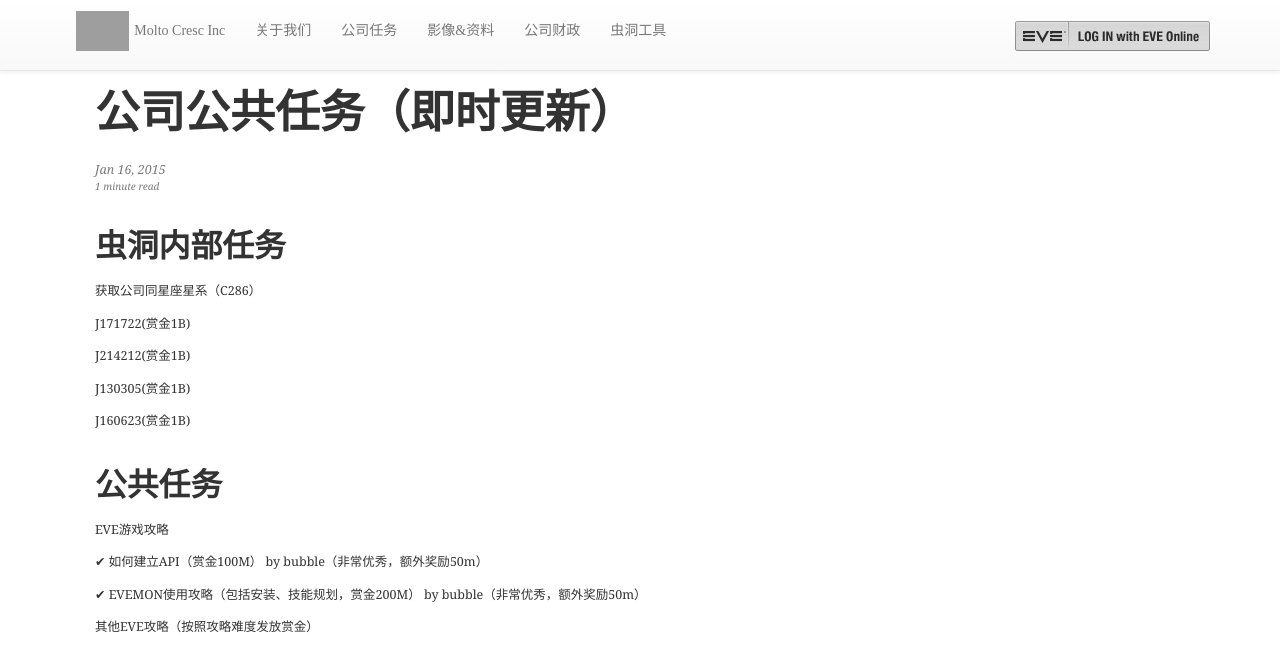
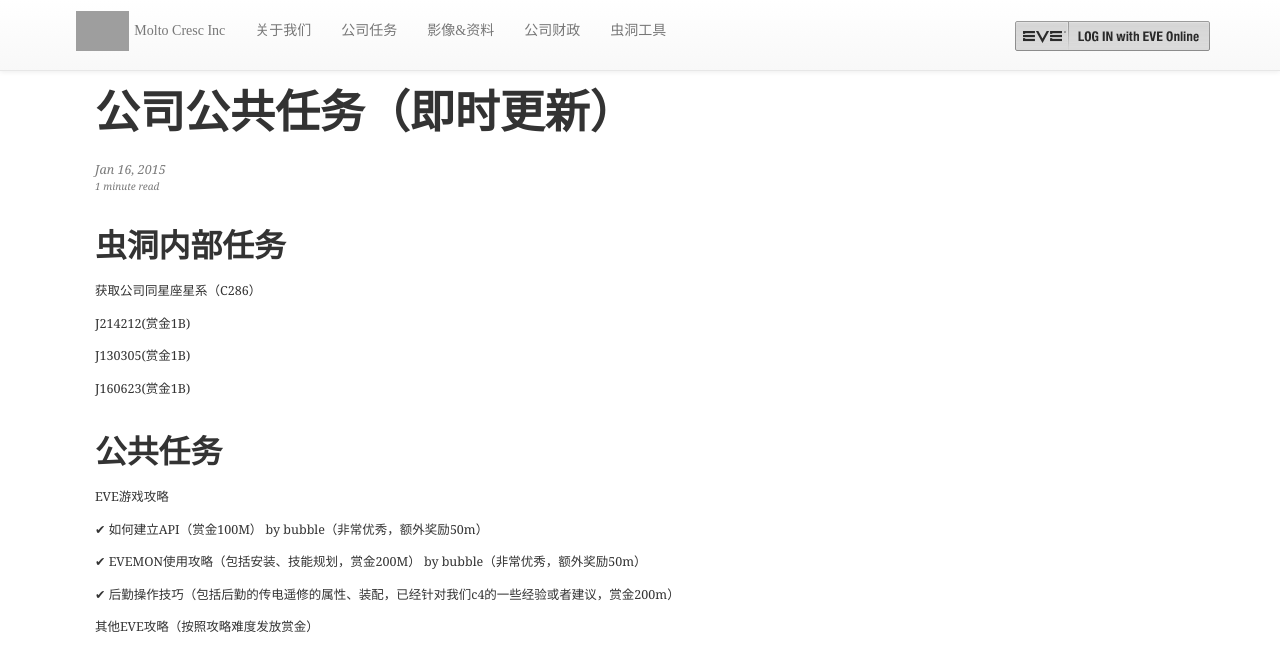
Before and after one commit to zhang98722/zhang98722.github.io, a Jekyll site: the page built from _posts/2015-01-16-corporation-mission.md, in a window 1280 px wide. Shown: the top 671 px of the page. Built offline with Jekyll 4.4.1, drawn with Linux system fonts in a browser that asks for light colours; comment, search, counter and statistics services are not loaded; grey boxes are pictures that could not be loaded.

Commit message:
Update 2015-01-16-corporation-mission.md

```diff
--- a/_posts/2015-01-16-corporation-mission.md
+++ b/_posts/2015-01-16-corporation-mission.md
@@ -9,8 +9,6 @@ categories: doc&vedio
 ## 虫洞内部任务
 
 获取公司同星座星系（C286）
-
-J171722(赏金1B)
 
 J214212(赏金1B)
 
@@ -27,4 +25,6 @@ EVE游戏攻略
 
 ✔ EVEMON使用攻略（包括安装、技能规划，赏金200M） by bubble（非常优秀，额外奖励50m）
 
+✔ 后勤操作技巧（包括后勤的传电遥修的属性、装配，已经针对我们c4的一些经验或者建议，赏金200m）
+
 其他EVE攻略（按照攻略难度发放赏金）
```
